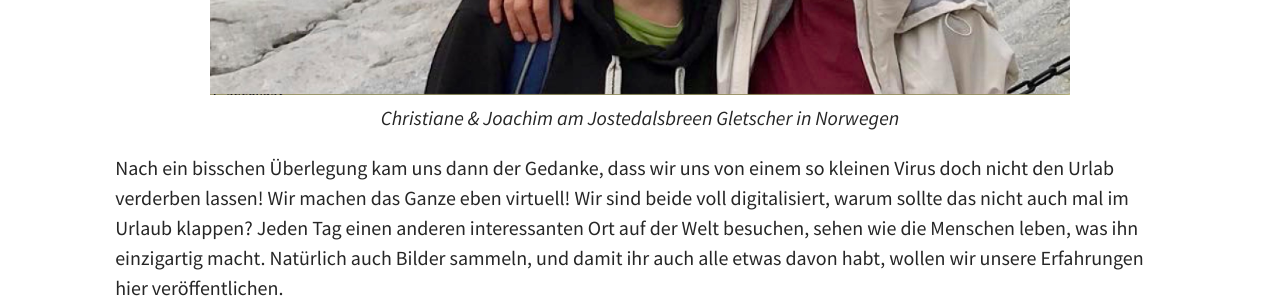
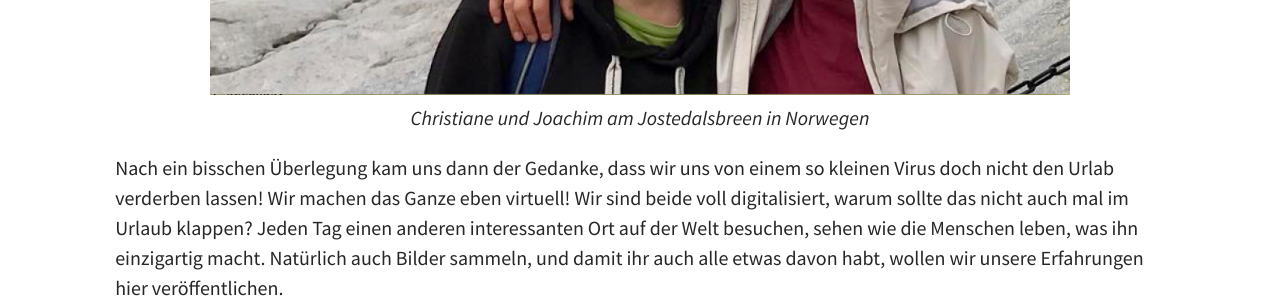
Before and after one commit to jschirrmacher/eight-days, a Jekyll site: the page built from _posts/2020-03-29-in-acht-tagen-um-die-welt.md, in a window 1280 px wide. Shown: the part 1369-1669 px from the top of the page. Built offline with Jekyll 4.4.1, drawn with Linux system fonts in a browser that asks for light colours; comment, search, counter and statistics services are not loaded.

Commit message:
Search functionality in gallery

```diff
--- a/_includes/gallery.html
+++ b/_includes/gallery.html
@@ -14,8 +14,10 @@
   {% if image.path contains include.gallery_path %}
     {% unless image.path contains '.md' %}
         <div class="grid-item">
-          <img src="{{ image.path | relative_url }}" alt="" style="padding: 0;">
-          <em>{{ image.basename }}</em>
+          <a href="{{ '/search/' | relative_url }}?{{ image.basename }}">
+            <img src="{{ image.path | relative_url }}" alt="Foto in der Galerie" style="padding: 0;">
+            <em>{{ image.basename }}</em>
+          </a>
         </div>
     {% endunless %}
   {% endif %}
--- a/_posts/2020-03-29-in-acht-tagen-um-die-welt.md
+++ b/_posts/2020-03-29-in-acht-tagen-um-die-welt.md
@@ -2,7 +2,7 @@
 layout: post
 title: Die Idee zur Weltreise
 feature-img: assets/img/header.jpg
-thumbnail: /assets/img/gallery/Christiane und Joachim am Jostedalbreen in Norwegen.jpg
+thumbnail: /assets/img/gallery/Christiane und Joachim am Jostedalsbreen in Norwegen.jpg
 author: jschirrmacher
 ---
 ## Auf Weltreise in Pandemie-Zeiten
@@ -13,8 +13,8 @@
 
 In diesen außergewöhnlichen Zeiten war es für mich durchaus nachvollziehbar, dass mein Arbeitgeber nicht wollte, dass ich meinen Urlaub zurück nehme. Mit vielen tausenden Mitarbeitern würde das nur dazu führen, dass nach der Pandemie alle Kollegen Urlaub würden nehmen wollen. Aber was macht man denn, wenn man kaum nach draußen darf, geschweige denn, wie geplant?
 
-![Christiane & Joachim am Jostedalsbreen Gletscher in Norwegen](/assets/img/gallery/Christiane und Joachim am Jostedalbreen in Norwegen.jpg)
-_Christiane & Joachim am Jostedalsbreen Gletscher in Norwegen_
+![Christiane und Joachim am Jostedalsbreen in Norwegen](/assets/img/gallery/Christiane und Joachim am Jostedalsbreen in Norwegen.jpg)
+_Christiane und Joachim am Jostedalsbreen in Norwegen_
 
 Nach ein bisschen Überlegung kam uns dann der Gedanke, dass wir uns von einem so kleinen Virus doch nicht den Urlab verderben lassen! Wir machen das Ganze eben virtuell! Wir sind beide voll digitalisiert, warum sollte das nicht auch mal im Urlaub klappen? Jeden Tag einen anderen interessanten Ort auf der Welt besuchen, sehen wie die Menschen leben, was ihn einzigartig macht. Natürlich auch Bilder sammeln, und damit ihr auch alle etwas davon habt, wollen wir unsere Erfahrungen hier veröffentlichen.
 
```
Also changed, not shown: _layouts/search.html (+10 -3 lines), assets/img/gallery/Christiane und Joachim am Jostedalsbreen in Norwegen.jpg (renamed from assets/img/gallery/Christiane und Joachim am Jostedalbreen in Norwegen.jpg).
